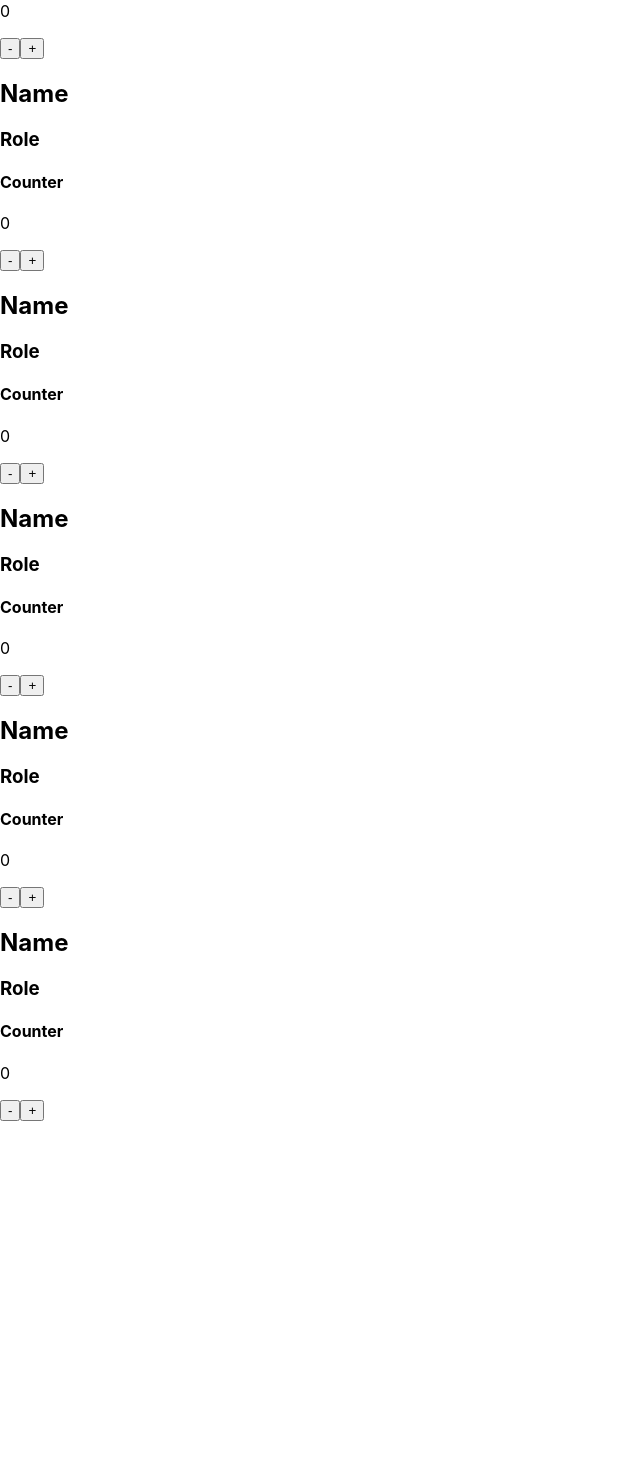
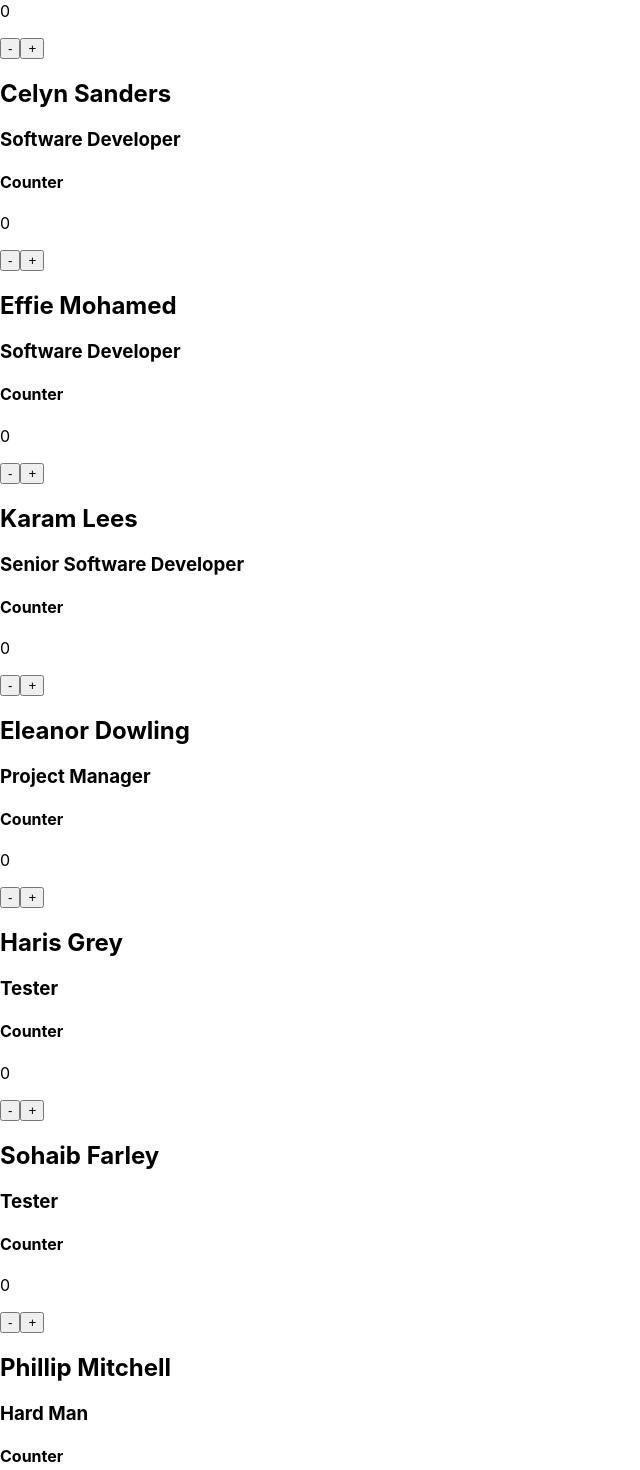
Before and after one commit to garyinlam/ticket-tracker, a React (Create React App) app: page / in a window 1280 px wide. Shown: the part 640-2110 px from the top of the page, without its empty margins (0-640 px from the left). Before the commit the page ends 1761 px from the top, so only its background shows below. Built offline with nearby package versions, Linux system fonts and the light colour scheme.

Commit message:
added props

```diff
--- a/src/App.jsx
+++ b/src/App.jsx
@@ -1,12 +1,14 @@
 import './App.scss';
 import Header from './components/Header/Header';
 import CardContainer from './components/CardContainer/CardContainer';
+
+import team from './data/team';
 
 function App() {
   return (
     <div className="app">
       <Header />
-      <CardContainer />
+      <CardContainer teamArr={team} />
     </div>
   );
 }
--- a/src/components/Button/Button.jsx
+++ b/src/components/Button/Button.jsx
@@ -1,9 +1,10 @@
 import React from 'react'
 import "./Button.scss"
 
-const Button = () => {
+const Button = (props) => {
+  const {buttonText} = props
   return (
-    <div>Button</div>
+    <button className='button'>{buttonText}</button>
   )
 }
 
--- a/src/components/ButtonContainer/ButtonContainer.jsx
+++ b/src/components/ButtonContainer/ButtonContainer.jsx
@@ -1,9 +1,13 @@
 import React from 'react'
-import "ButtonContainer.scss"
+import "./ButtonContainer.scss"
+import Button from '../Button/Button'
 
 const ButtonContainer = () => {
   return (
-    <div>ButtonContainer</div>
+    <div className='button-container'>
+      <Button buttonText='-' />
+      <Button buttonText='+' />
+    </div>
   )
 }
 
--- a/src/components/CardContainer/CardContainer.jsx
+++ b/src/components/CardContainer/CardContainer.jsx
@@ -2,13 +2,12 @@ import React from 'react'
 import "./CardContainer.scss"
 import EmployeeCard from '../EmployeeCard/EmployeeCard'
 
-const tempArr = [1,2,3,4,5,6,7,8];
-
-const CardContainer = () => {
+const CardContainer = (props) => {
+  const {teamArr} = props;
   return (
     <div>
-      {tempArr.map(() => {
-        return <EmployeeCard />
+      {teamArr.map((member) => {
+        return <EmployeeCard key={member.id} name={member.name} role={member.role} />
       })}
     </div>
   )
--- a/src/components/Counter/Counter.jsx
+++ b/src/components/Counter/Counter.jsx
@@ -1,4 +1,5 @@
 import React from 'react'
+import ButtonContainer from '../ButtonContainer/ButtonContainer'
 import "./Counter.scss"
 
 
@@ -7,10 +8,7 @@ const Counter = () => {
     <div className='counter'>
       <h4 className='counter__heading'>Counter</h4>
       <p className='counter__tracker'>0</p>
-      <div className='counter__buttons'>
-        <button className='counter__button counter__button--minus'>-</button>
-        <button className='counter__button counter__button--plus'>+</button>
-      </div>
+      <ButtonContainer />
     </div>
   )
 }
--- a/src/components/EmployeeCard/EmployeeCard.jsx
+++ b/src/components/EmployeeCard/EmployeeCard.jsx
@@ -3,11 +3,12 @@ import "./EmployeeCard.scss"
 import Counter from '../Counter/Counter'
 
 
-const EmployeeCard = () => {
+const EmployeeCard = (props) => {
+  const {name, role} = props
   return (
     <div className='card'>
-      <h2 className='card__name'>Name</h2>
-      <h3 className='card__role'>Role</h3>
+      <h2 className='card__name'>{name}</h2>
+      <h3 className='card__role'>{role}</h3>
       <Counter />
     </div>
   )
--- /dev/null
+++ b/src/data/team.js
@@ -0,0 +1,53 @@
+const team = [
+  {
+    id: 1,
+    name: "Alima Miller",
+    role: "Junior Software Developer"
+  },
+  {
+    id: 2,
+    name: "Evelyn Rodgers",
+    role: "Junior Software Developer"
+  },
+  {
+    id: 3,
+    name: "Henley Myers",
+    role: "Junior Software Developer"
+  },
+  {
+    id: 4,
+    name: "Celyn Sanders",
+    role: "Software Developer"
+  },
+  {
+    id: 5,
+    name: "Effie Mohamed",
+    role: "Software Developer"
+  },
+  {
+    id: 6,
+    name: "Karam Lees",
+    role: "Senior Software Developer"
+  },
+  {
+    id: 7,
+    name: "Eleanor Dowling",
+    role: "Project Manager"
+  },
+  {
+    id: 8,
+    name: "Haris Grey",
+    role: "Tester"
+  },
+  {
+    id: 9,
+    name: "Sohaib Farley",
+    role: "Tester"
+  },
+  {
+    id: 10,
+    name: "Phillip Mitchell",
+    role: "Hard Man"
+  },
+]
+export default team;
```
